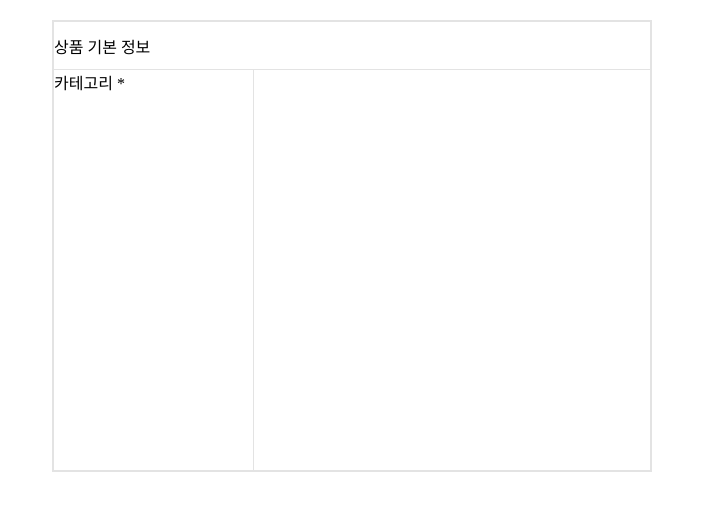
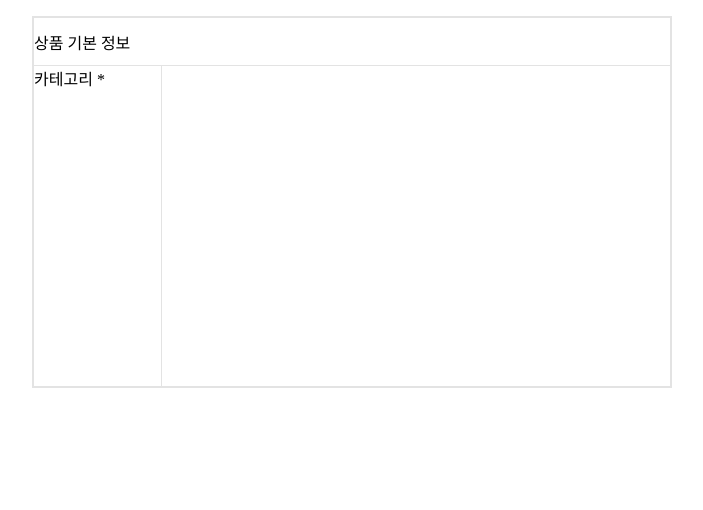
Before and after one commit to wanted-luckyzzang/wanted-product-registration, a React (Create React App) app: page / in a window 1280 px wide. Shown: the top 510 px of the page, without its empty margins (288-991 px from the left). Built offline with nearby package versions, Linux system fonts and the light colour scheme.

Commit message:
깃허브 security 경고 해결: node-fetch 업데이트

```diff
--- a/package.json
+++ b/package.json
@@ -6,6 +6,7 @@
     "@testing-library/jest-dom": "^5.16.1",
     "@testing-library/react": "^12.1.2",
     "@testing-library/user-event": "^13.5.0",
+    "node-fetch": "^3.2.0",
     "react": "^17.0.2",
     "react-dom": "^17.0.2",
     "react-scripts": "^5.0.0",
--- a/src/common/Input.js
+++ b/src/common/Input.js
@@ -2,7 +2,7 @@ import React from 'react';
 import styled from 'styled-components';
 
 const Input = (props) => {
-  const { width, padding, margin, type, radio, checked, placeholder, onChange } = props;
+  const { width, padding, margin, type, checked, placeholder, none, multiple, onChange } = props;
 
   const styles = {
     width,
@@ -10,7 +10,9 @@ const Input = (props) => {
     margin,
   };
 
-  return <ElInput {...styles} radio={radio} type={type} checked={checked} placeholder={placeholder} onChange={onChange} />;
+  return (
+    <ElInput {...styles} type={type} checked={checked} placeholder={placeholder} none={none} multiple={multiple} onChange={onChange} />
+  );
 };
 
 Input.defaultProps = {
@@ -18,8 +20,9 @@ Input.defaultProps = {
   padding: '',
   margin: '0',
   checked: false,
-  radio: false,
   placeholder: '',
+  none: false,
+  multiple: false,
   _onChange: () => {},
 };
 
@@ -30,6 +33,7 @@ const ElInput = styled.input`
   margin: ${(props) => props.margin};
   border: 1px solid #ebebeb;
   border-radius: 4px;
+  ${(props) => (props.none ? 'display: none;' : '')}
 `;
 
 export default Input;
--- a/src/components/Category.js
+++ b/src/components/Category.js
@@ -4,12 +4,12 @@ import { Grid, Button, Text } from 'common';
 
 export const Category = (props) => {
   return (
-    <Grid width='600px' margin='20px auto 20px' border isFlex column>
-      <Grid height='48px' isFlex align='center' borderBottom>
+    <Grid width='40rem' margin='1rem auto 1rem' border isFlex column>
+      <Grid height='3rem' isFlex align='center' borderBottom>
         상품 기본 정보
       </Grid>
-      <Grid isFlex height='400px'>
-        <Grid width='300px' borderRight>
+      <Grid isFlex height='20rem'>
+        <Grid width='10rem' borderRight>
           카테고리 *
         </Grid>
         <Grid></Grid>
--- a/src/styles/App.css
+++ b/src/styles/App.css
@@ -0,0 +1,3 @@
+#root {
+  font-size: 30px;
+}
```
Also changed, not shown: 1 other file (tests, documents, lock files or other folders).
